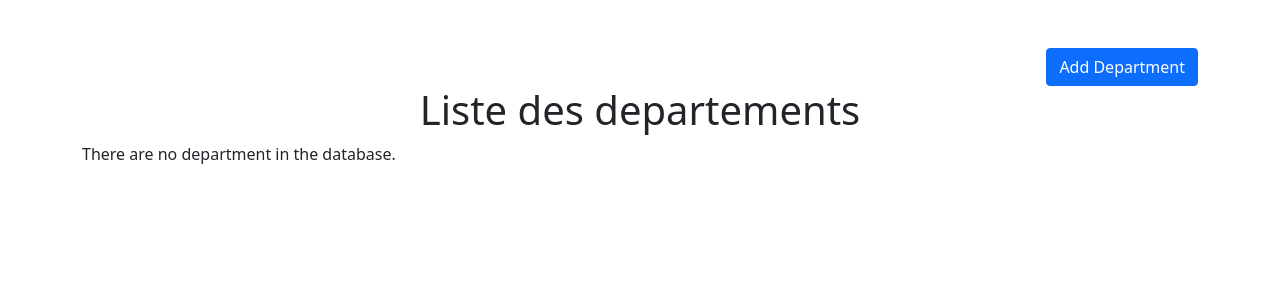
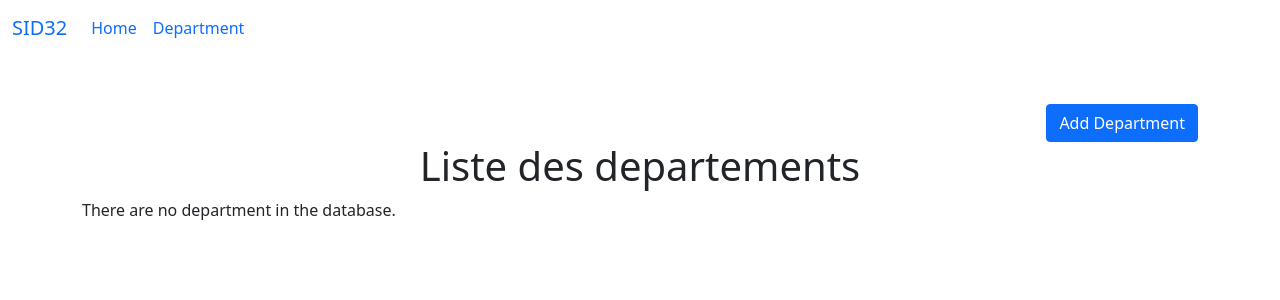
Before and after one commit to sidi/django-sample-app, a Django app: page /department/ in a window 1280 px wide. Shown: the top 300 px of the page. Run offline with Django 4.2, Linux system fonts and the light colour scheme; data that the repository does not hold is empty.

Commit message:
adding navbar to base template

```diff
--- a/sid32_2023/app_22xxx/templates/base.html
+++ b/sid32_2023/app_22xxx/templates/base.html
@@ -9,6 +9,26 @@
     {% block title %}<title>SID32 2023</title>{% endblock %}
   </head>
   <body>
+
+    <nav class="navbar navbar-expand-lg bg-body-tertiary">
+      <div class="container-fluid">
+        <a class="navbar-brand" href="#">SID32</a>
+        <button class="navbar-toggler" type="button" data-bs-toggle="collapse" data-bs-target="#navbarNav" aria-controls="navbarNav" aria-expanded="false" aria-label="Toggle navigation">
+          <span class="navbar-toggler-icon"></span>
+        </button>
+        <div class="collapse navbar-collapse" id="navbarNav">
+          <ul class="navbar-nav">
+            <li class="nav-item">
+              <a class="nav-link active" aria-current="page" href="/">Home</a>
+            </li>
+            <li class="nav-item">
+              <a class="nav-link" href="/department">Department</a>
+            </li>
+          </ul>
+        </div>
+      </div>
+    </nav>
+
       <div class="container">
         {% block content %}{% endblock %}
       </div>
```
